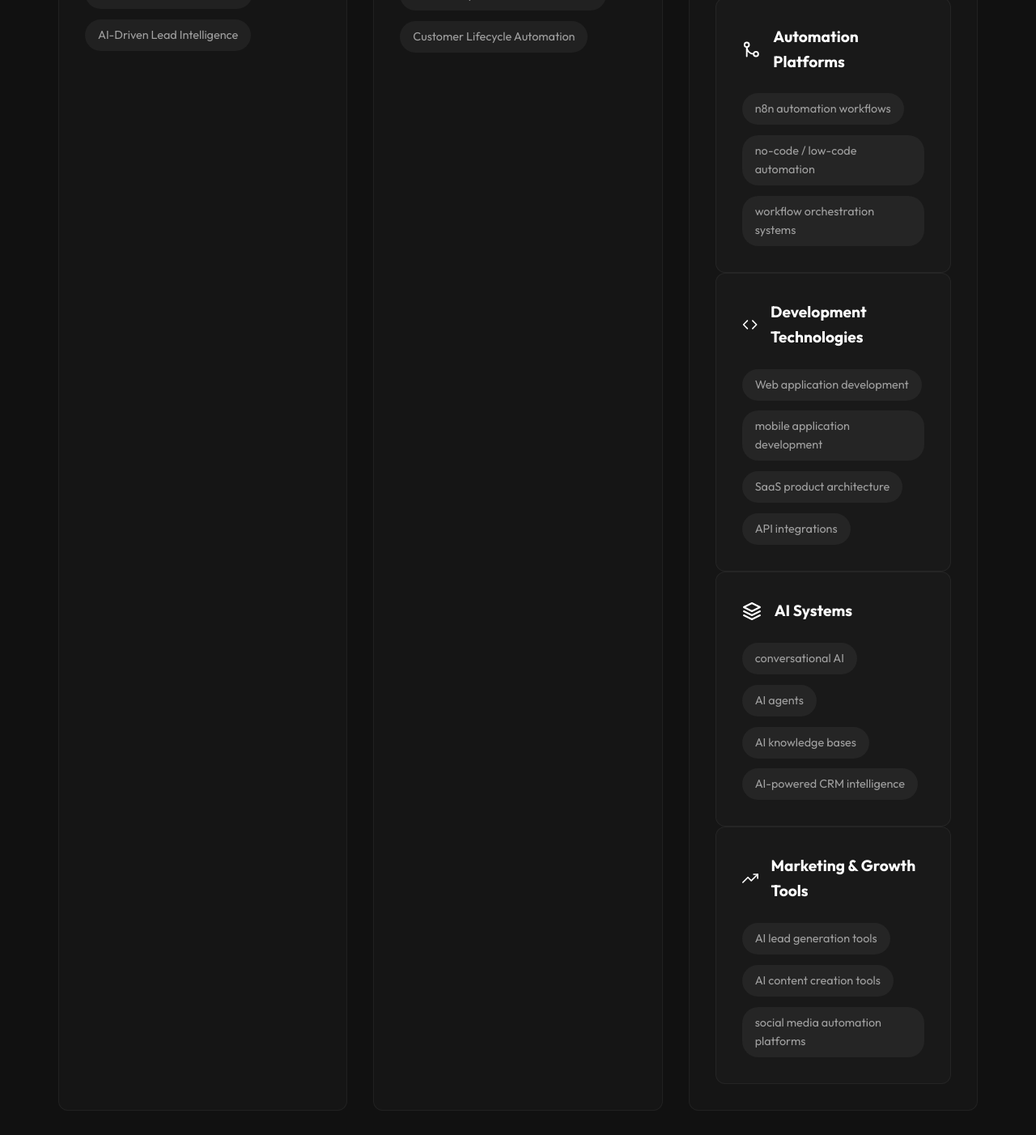
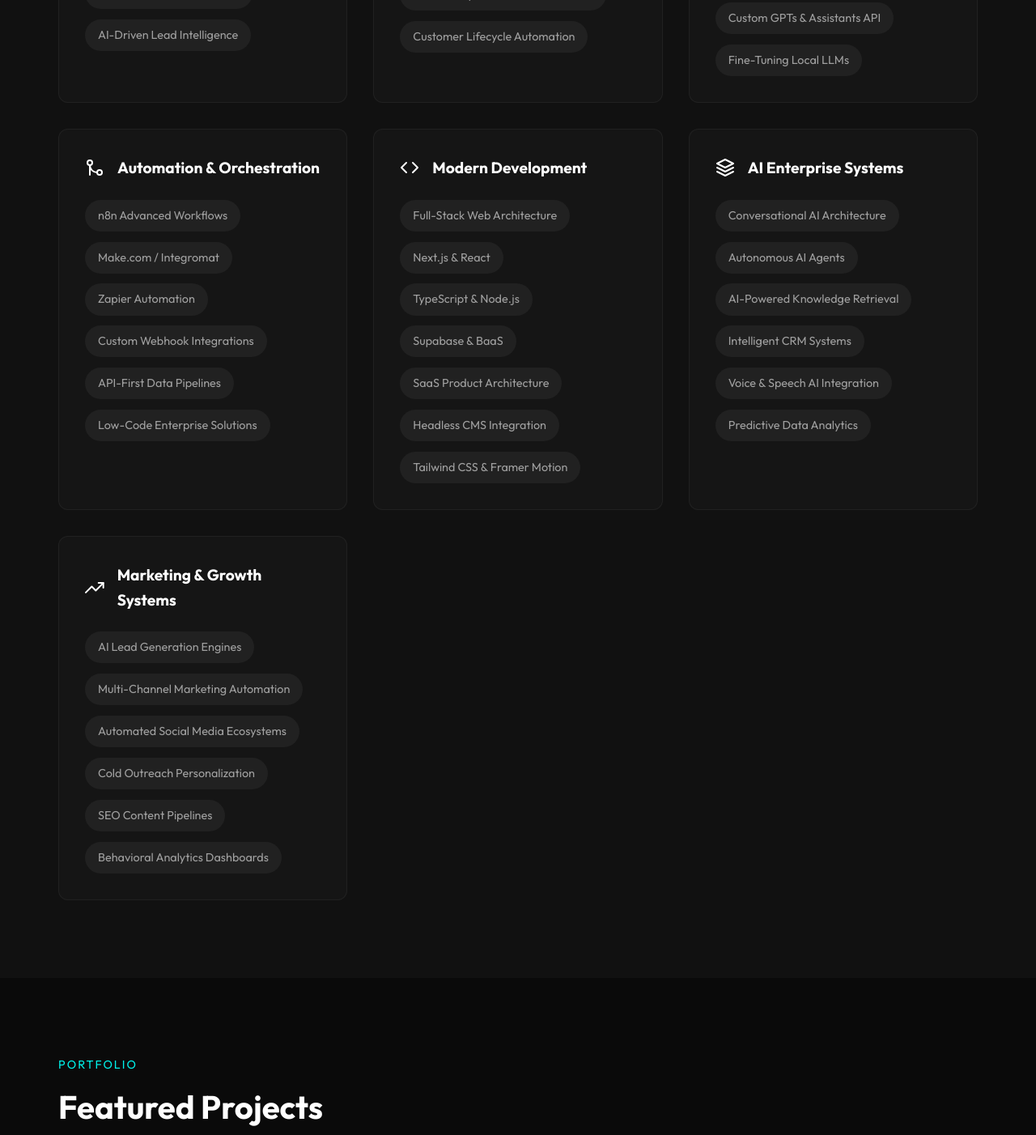
Before and after one commit to sshyamivz-cyber/Sreeshyam-sankaran---personal-portfolio, a plain HTML site: page index.html in a window 1280 px wide. Shown: the part 2534-3936 px from the top of the page at 81% size. Drawn offline with nearby package versions, Linux system fonts and the light colour scheme.

Commit message:
Fleshed out AI Technology Stack tags for better grid balance

```diff
--- a/index.html
+++ b/index.html
@@ -160,47 +160,60 @@
 
                     <!-- Category 3 -->
                     <div class="skill-category reveal delay-2">
-                    <div class="skill-category reveal">
-                        <h3><i data-feather="cpu"></i> AI Development</h3>
+                        <h3><i data-feather="cpu"></i> AI Development Frameworks</h3>
                         <div class="skill-tags">
                             <span class="skill-tag">Generative AI systems</span>
                             <span class="skill-tag">OpenAI API integrations</span>
                             <span class="skill-tag">Prompt engineering</span>
                             <span class="skill-tag">Retrieval-Augmented Generation (RAG)</span>
+                            <span class="skill-tag">LangChain & LlamaIndex</span>
+                            <span class="skill-tag">Custom GPTs & Assistants API</span>
+                            <span class="skill-tag">Fine-Tuning Local LLMs</span>
+                        </div>
+                    </div>
+                    <div class="skill-category reveal delay-3">
+                        <h3><i data-feather="git-merge"></i> Automation & Orchestration</h3>
+                        <div class="skill-tags">
+                            <span class="skill-tag">n8n Advanced Workflows</span>
+                            <span class="skill-tag">Make.com / Integromat</span>
+                            <span class="skill-tag">Zapier Automation</span>
+                            <span class="skill-tag">Custom Webhook Integrations</span>
+                            <span class="skill-tag">API-First Data Pipelines</span>
+                            <span class="skill-tag">Low-Code Enterprise Solutions</span>
+                        </div>
+                    </div>
+                    <div class="skill-category reveal delay-4">
+                        <h3><i data-feather="code"></i> Modern Development</h3>
+                        <div class="skill-tags">
+                            <span class="skill-tag">Full-Stack Web Architecture</span>
+                            <span class="skill-tag">Next.js & React</span>
+                            <span class="skill-tag">TypeScript & Node.js</span>
+                            <span class="skill-tag">Supabase & BaaS</span>
+                            <span class="skill-tag">SaaS Product Architecture</span>
+                            <span class="skill-tag">Headless CMS Integration</span>
+                            <span class="skill-tag">Tailwind CSS & Framer Motion</span>
                         </div>
                     </div>
                     <div class="skill-category reveal">
-                        <h3><i data-feather="git-merge"></i> Automation Platforms</h3>
+                        <h3><i data-feather="layers"></i> AI Enterprise Systems</h3>
                         <div class="skill-tags">
-                            <span class="skill-tag">n8n automation workflows</span>
-                            <span class="skill-tag">no-code / low-code automation</span>
-                            <span class="skill-tag">workflow orchestration systems</span>
+                            <span class="skill-tag">Conversational AI Architecture</span>
+                            <span class="skill-tag">Autonomous AI Agents</span>
+                            <span class="skill-tag">AI-Powered Knowledge Retrieval</span>
+                            <span class="skill-tag">Intelligent CRM Systems</span>
+                            <span class="skill-tag">Voice & Speech AI Integration</span>
+                            <span class="skill-tag">Predictive Data Analytics</span>
                         </div>
                     </div>
-                    <div class="skill-category reveal">
-                        <h3><i data-feather="code"></i> Development Technologies</h3>
+                    <div class="skill-category reveal delay-1">
+                        <h3><i data-feather="trending-up"></i> Marketing & Growth Systems</h3>
                         <div class="skill-tags">
-                            <span class="skill-tag">Web application development</span>
-                            <span class="skill-tag">mobile application development</span>
-                            <span class="skill-tag">SaaS product architecture</span>
-                            <span class="skill-tag">API integrations</span>
-                        </div>
-                    </div>
-                    <div class="skill-category reveal">
-                        <h3><i data-feather="layers"></i> AI Systems</h3>
-                        <div class="skill-tags">
-                            <span class="skill-tag">conversational AI</span>
-                            <span class="skill-tag">AI agents</span>
-                            <span class="skill-tag">AI knowledge bases</span>
-                            <span class="skill-tag">AI-powered CRM intelligence</span>
-                        </div>
-                    </div>
-                    <div class="skill-category reveal">
-                        <h3><i data-feather="trending-up"></i> Marketing & Growth Tools</h3>
-                        <div class="skill-tags">
-                            <span class="skill-tag">AI lead generation tools</span>
-                            <span class="skill-tag">AI content creation tools</span>
-                            <span class="skill-tag">social media automation platforms</span>
+                            <span class="skill-tag">AI Lead Generation Engines</span>
+                            <span class="skill-tag">Multi-Channel Marketing Automation</span>
+                            <span class="skill-tag">Automated Social Media Ecosystems</span>
+                            <span class="skill-tag">Cold Outreach Personalization</span>
+                            <span class="skill-tag">SEO Content Pipelines</span>
+                            <span class="skill-tag">Behavioral Analytics Dashboards</span>
                         </div>
                     </div>
                 </div>
```
